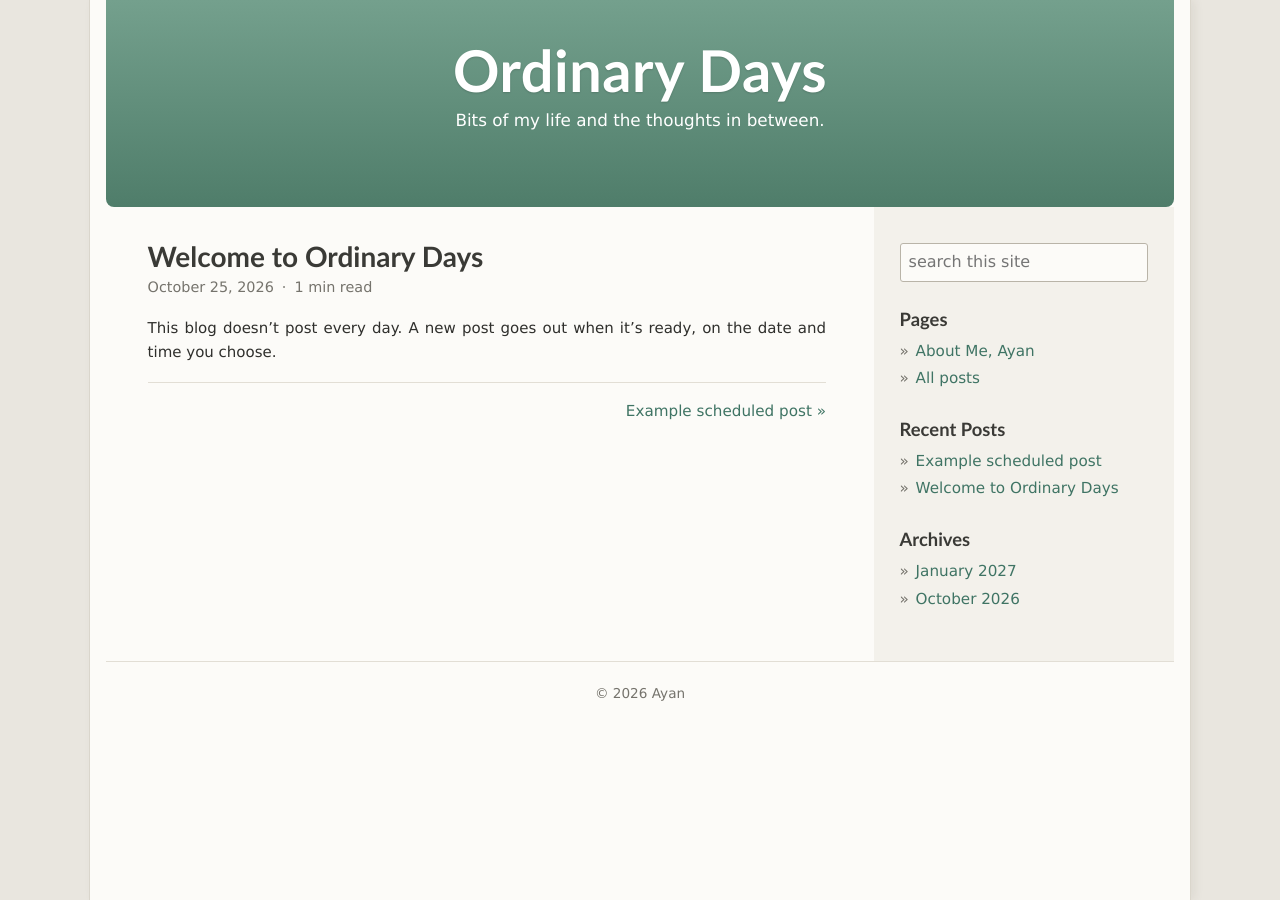
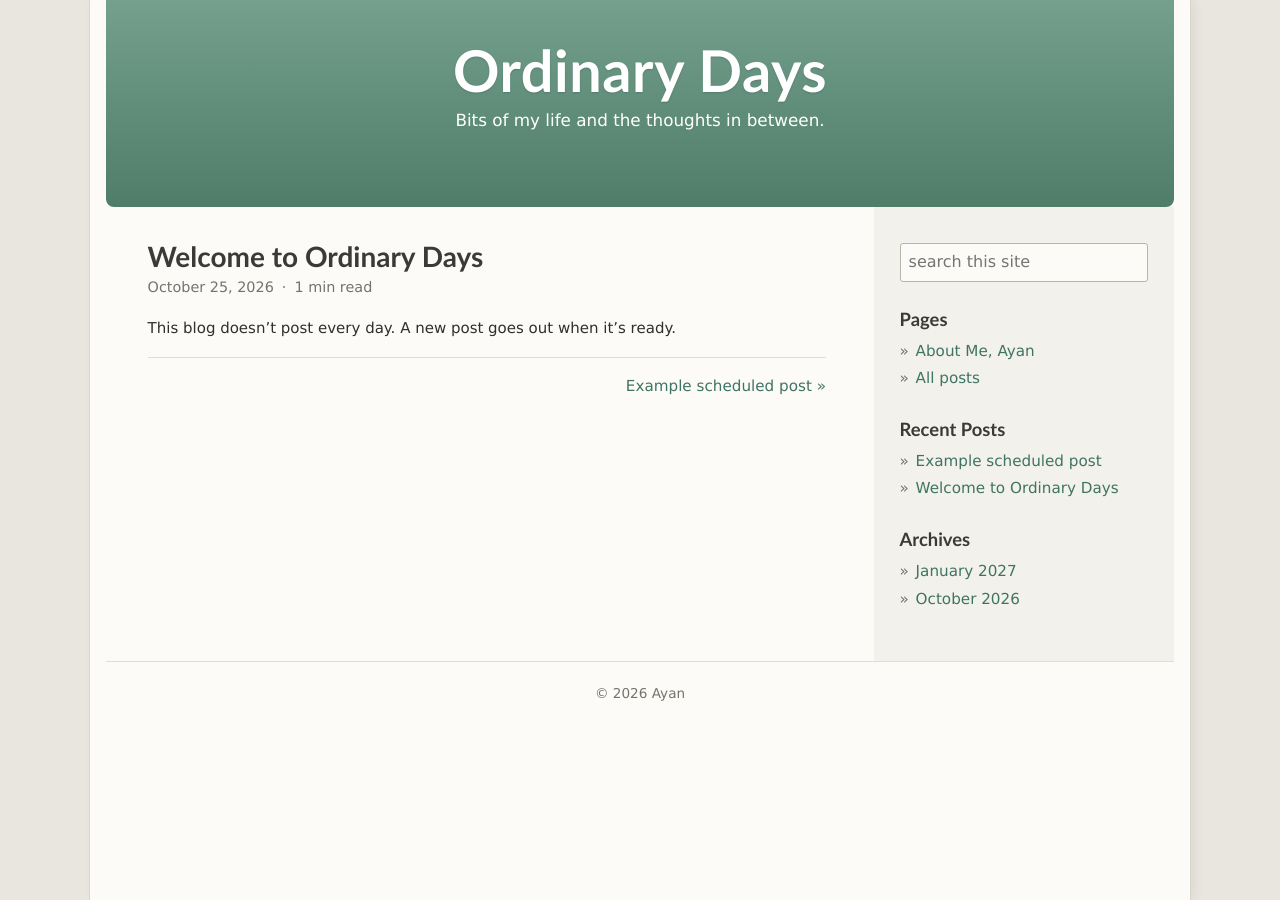
Before and after one commit to ayankumardas2002/Blog, a Jekyll site: the page built from _posts/2026-10-25-welcome.md, in a window 1280 px wide. Built offline with Jekyll 4.4.1, drawn with Linux system fonts in a browser that asks for light colours.

Commit message:
Remove time specification from welcome message

```diff
--- a/_posts/2026-10-25-welcome.md
+++ b/_posts/2026-10-25-welcome.md
@@ -4,4 +4,4 @@ date: 2026-10-25 10:00
 ---
 
 
-This blog doesn't post every day. A new post goes out when it's ready, on the date and time you choose.
+This blog doesn't post every day. A new post goes out when it's ready.
```
